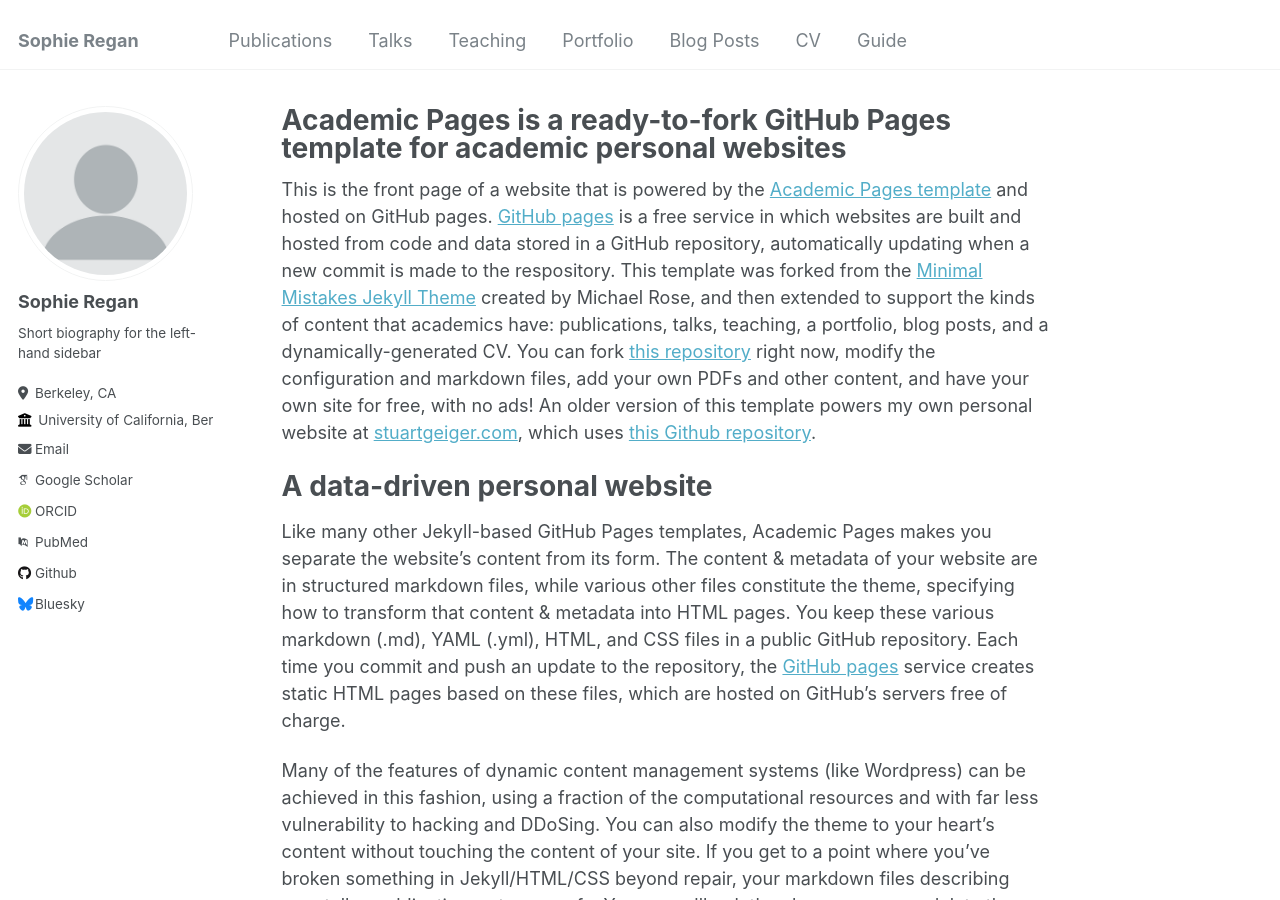
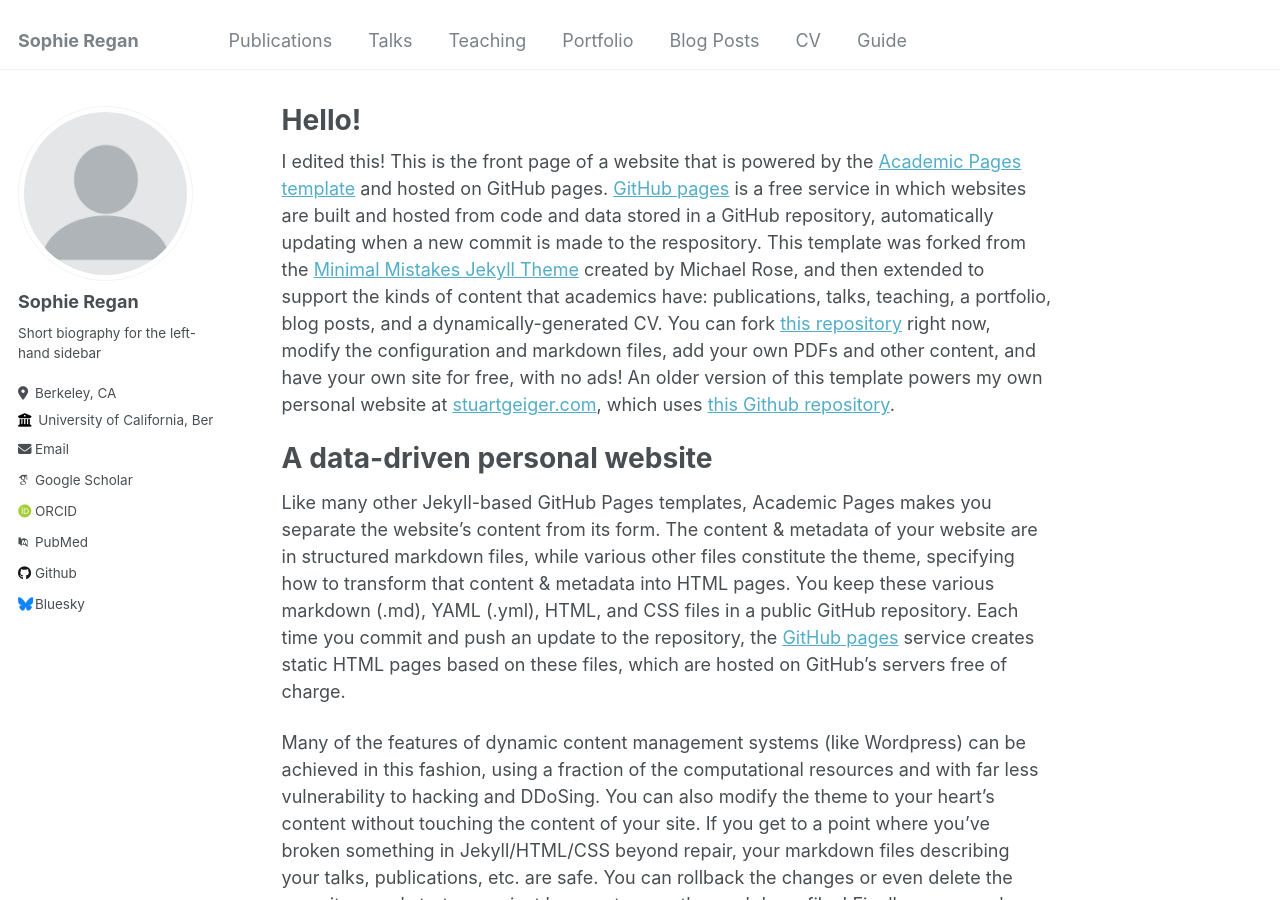
Before and after one commit to regansophie/regansophie, a Jekyll site: the page built from _pages/about.md, in a window 1280 px wide and 900 px high. Built offline with Jekyll 4.4.1, drawn with Linux system fonts in a browser that asks for light colours; some web fonts are replaced.

Commit message:
Update about.md

```diff
--- a/_pages/about.md
+++ b/_pages/about.md
@@ -1,13 +1,13 @@
 ---
 permalink: /
-title: "Academic Pages is a ready-to-fork GitHub Pages template for academic personal websites"
+title: "Hello!"
 author_profile: true
 redirect_from:
   - /about/
   - /about.html
 ---
 
-This is the front page of a website that is powered by the [Academic Pages template](https://github.com/academicpages/academicpages.github.io) and hosted on GitHub pages. [GitHub pages](https://pages.github.com) is a free service in which websites are built and hosted from code and data stored in a GitHub repository, automatically updating when a new commit is made to the respository. This template was forked from the [Minimal Mistakes Jekyll Theme](https://mmistakes.github.io/minimal-mistakes/) created by Michael Rose, and then extended to support the kinds of content that academics have: publications, talks, teaching, a portfolio, blog posts, and a dynamically-generated CV. You can fork [this repository](https://github.com/academicpages/academicpages.github.io) right now, modify the configuration and markdown files, add your own PDFs and other content, and have your own site for free, with no ads! An older version of this template powers my own personal website at [stuartgeiger.com](http://stuartgeiger.com), which uses [this Github repository](https://github.com/staeiou/staeiou.github.io).
+I edited this! This is the front page of a website that is powered by the [Academic Pages template](https://github.com/academicpages/academicpages.github.io) and hosted on GitHub pages. [GitHub pages](https://pages.github.com) is a free service in which websites are built and hosted from code and data stored in a GitHub repository, automatically updating when a new commit is made to the respository. This template was forked from the [Minimal Mistakes Jekyll Theme](https://mmistakes.github.io/minimal-mistakes/) created by Michael Rose, and then extended to support the kinds of content that academics have: publications, talks, teaching, a portfolio, blog posts, and a dynamically-generated CV. You can fork [this repository](https://github.com/academicpages/academicpages.github.io) right now, modify the configuration and markdown files, add your own PDFs and other content, and have your own site for free, with no ads! An older version of this template powers my own personal website at [stuartgeiger.com](http://stuartgeiger.com), which uses [this Github repository](https://github.com/staeiou/staeiou.github.io).
 
 A data-driven personal website
 ======
```
